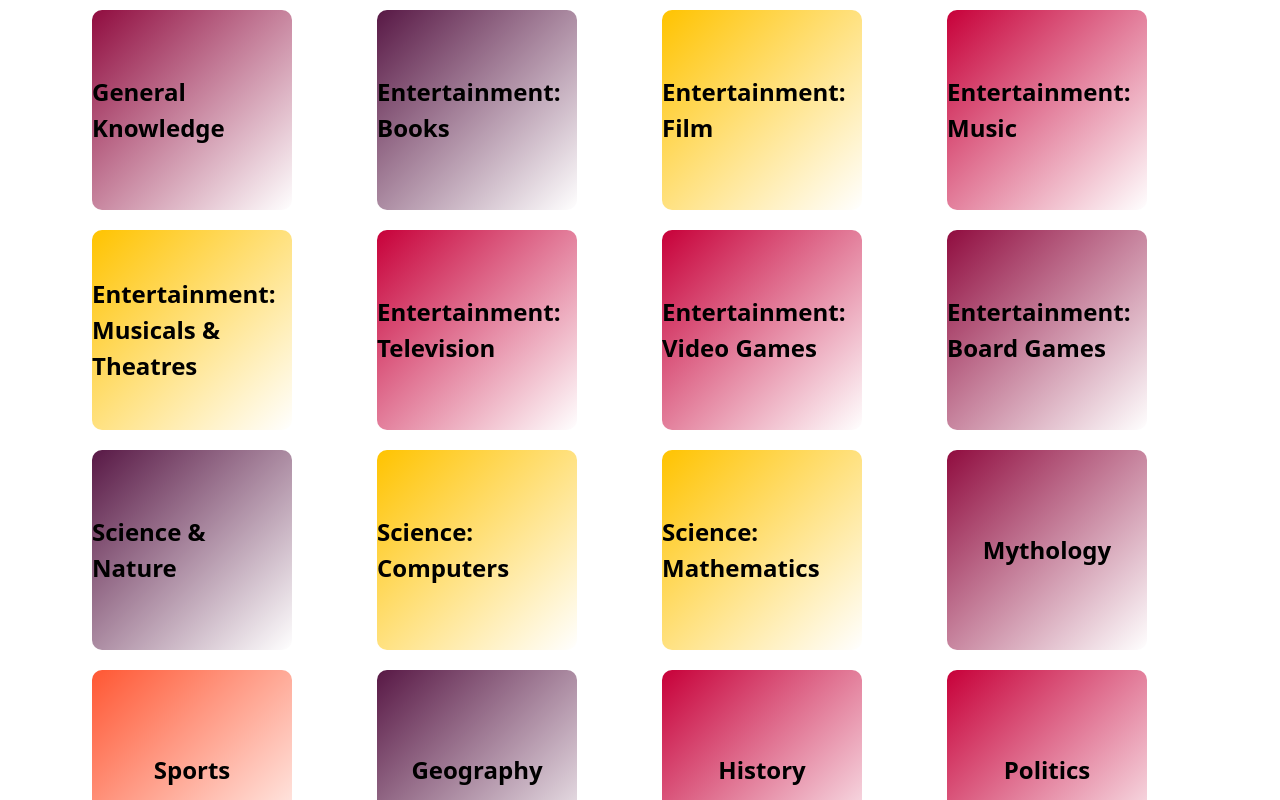
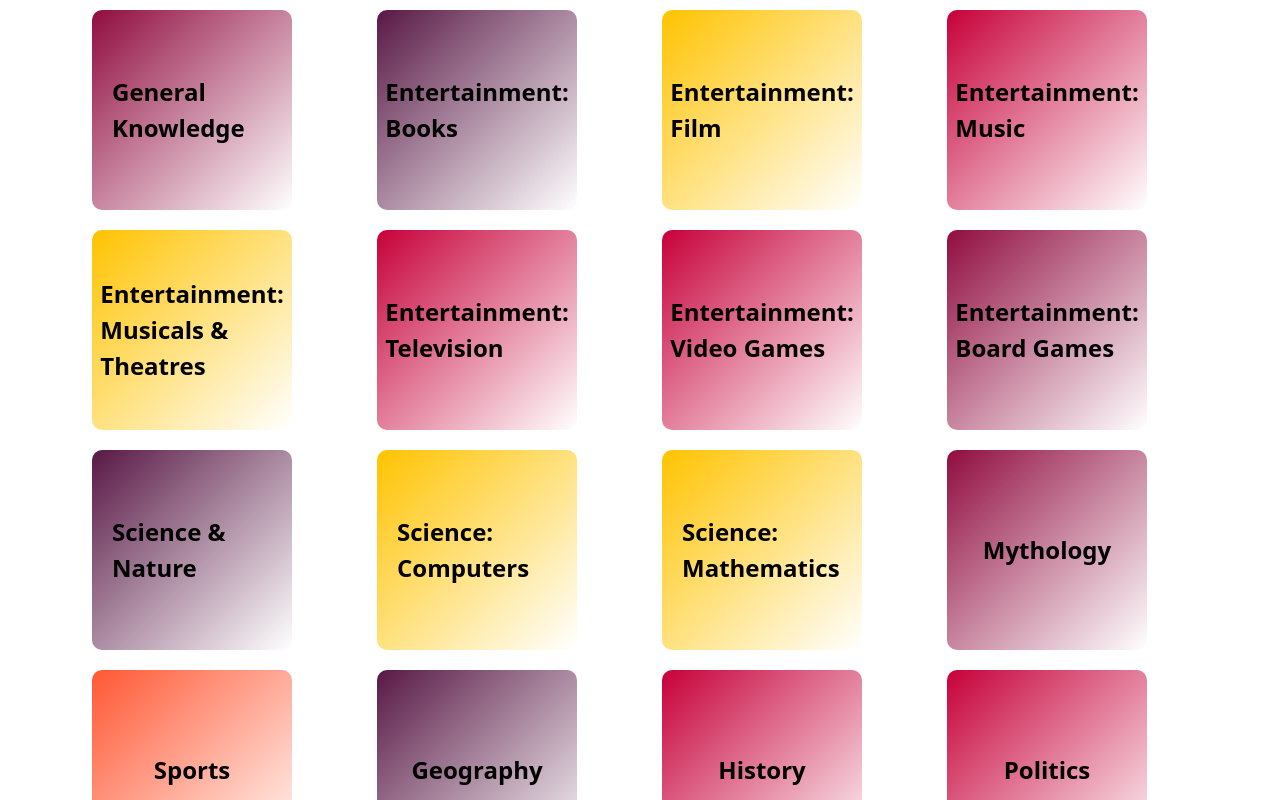
Before and after one commit to shabarishkera/Questionnaire, a React (Create React App) app: page / in a window 1280 px wide. Shown: the top 800 px of the page. Built offline with nearby package versions, Linux system fonts and the light colour scheme.

Commit message:
updte box

```diff
--- a/src/CoustomBox.js
+++ b/src/CoustomBox.js
@@ -12,7 +12,8 @@ const CustomBox = ({title, color }) => {
     fontSize: '24px',
     fontWeight: 'bold',
     color: '#000',
-    margin:'10px'
+    margin:'10px',
+    padding:'20px'
   };
 
   return (
```
